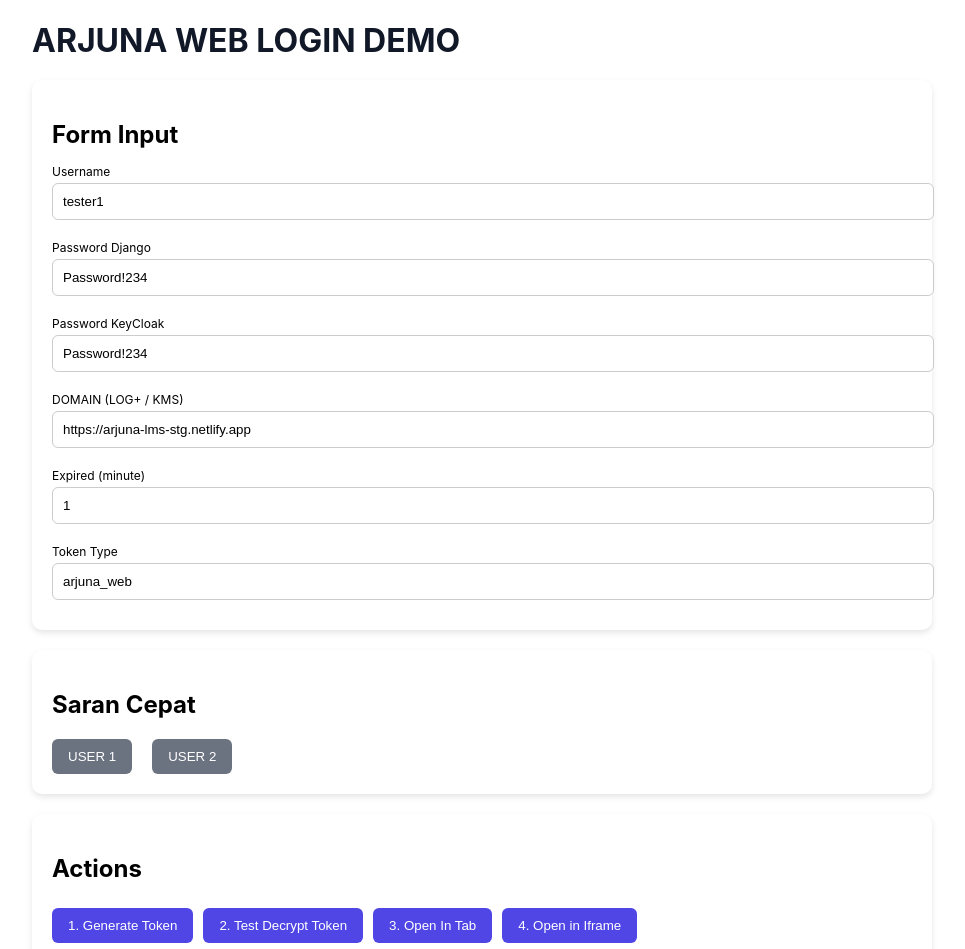
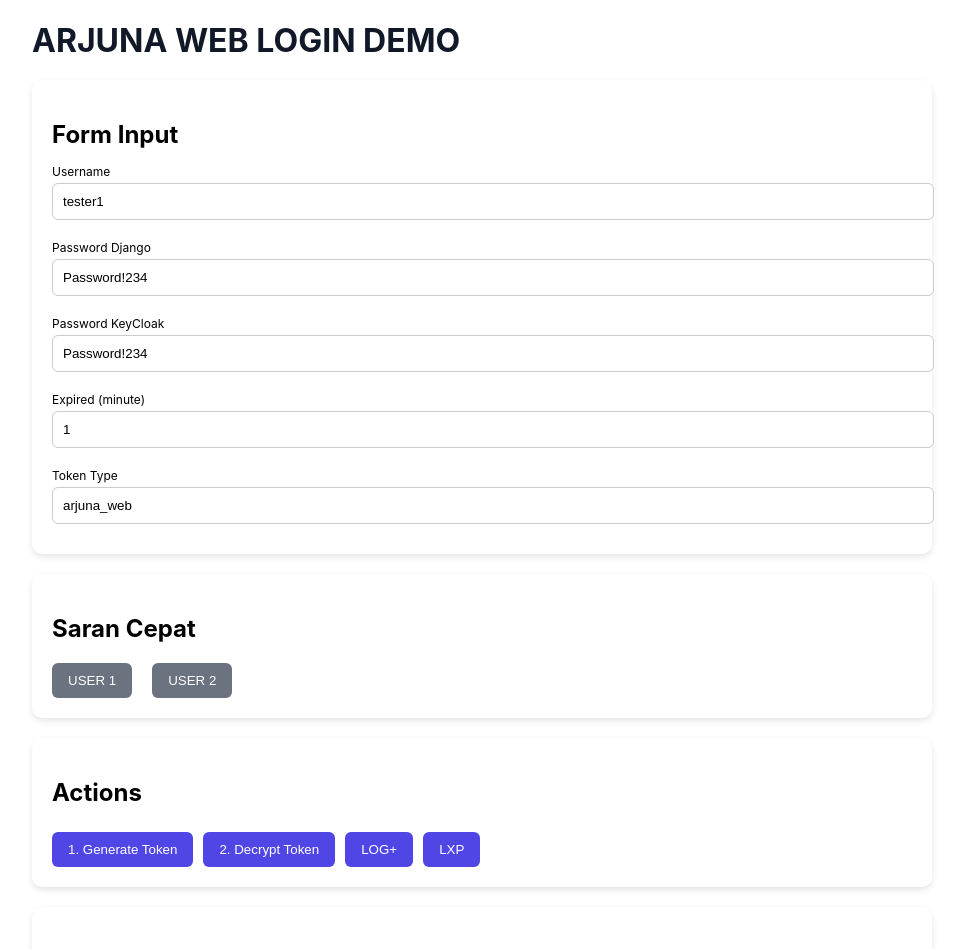
Before and after one commit to asarisoft/-REACTJS-ArjuanSampleLogin, a React (Create React App) app: page / in a window 1280 px wide. Shown: the top 949 px of the page, without its empty margins (158-1123 px from the left). Built offline with nearby package versions, Linux system fonts and the light colour scheme.

Commit message:
[feature/openLogKMsIfram] open log and kms

```diff
--- a/src/App.js
+++ b/src/App.js
@@ -53,22 +53,16 @@
 }
 
 export default function App() {
-  // const targetUrl = "https://bawanaapp.netlify.app/arjuna-web-callback"
-
-  // const targetUrl = "https://arjuna-kms.netlify.app"
-  const targetUrl = "https://arjuna-lms-stg.netlify.app"
-
-  // const targetUrl = "http://localhost:3000"
-  // const targetUrl = "http://localhost:3001"
+  const logURL = "https://arjuna-lms-stg.netlify.app"
+  const kmsURL = "https://arjuna-kms.netlify.app"
   const [username, setUsername] = useState("tester1");
   const [password, setPassword] = useState("Password!234");
   const [passwordKeycloak, setPasswordKeycloak] = useState("Password!234");
-  const [url, setUrl] = useState("");
   const [decrypted, setDecrypted] = useState(null);
   const [iframeUrlA, setIframeUrlA] = useState("");
   const [expired, setExpired] = useState(1);
   const [tokenType, setTokenType] = useState("arjuna_web");
-  const [targetDomain, setTargetDomain] = useState(targetUrl);
+  const [tokenParam, setToken] = useState("");
 
   const suggestions = useMemo(
     () => [
@@ -98,32 +92,25 @@
       expired_at, token_type: tokenType
     };
     const encrypted = await encryptData(payload);
-    setUrl(`${targetDomain}/arjuna-callback?token=${encodeURIComponent(encrypted)}`);
+    setToken(`${encodeURIComponent(encrypted)}`);
     setDecrypted(null);
   };
 
-  // from datetime import datetime, timezone
-  // # ubah string ISO UTC jadi datetime object
-  // expired_dt = datetime.fromisoformat(expired_at.replace("Z", "+00:00"))
-  // # waktu sekarang UTC
-  // now = datetime.now(timezone.utc)
-  // if now > expired_dt:
-  //     print("Token sudah expired")
-  // else:
-  //     print("Token masih berlaku")
-
   const handleDecrypt = async () => {
-    if (!url) return;
-    const tokenParam = url.split("token=")[1];
-    if (!tokenParam) return;
+    console.log("dipanagil", tokenParam)
+    if (!tokenParam)  return;
     const tokenB64 = decodeURIComponent(tokenParam);
     const encrypted = JSON.parse(atob(tokenB64));
     const data = await decryptData(encrypted);
     setDecrypted(data);
   };
 
-  const handleOpenUrl = () => { if (url) window.open(url, "_blank"); };
-  const handleOpenIframeA = () => { if (url) setIframeUrlA(url); };
+  // const handleOpenUrl = () => { if (url) window.open(url, "_blank"); };
+
+  const handleOpenIframeA = (baseUrl) => {
+    const urlToOpen = `${baseUrl}/?token=${tokenParam}`
+    setIframeUrlA(urlToOpen);
+  };
 
   const containerStyle = { maxWidth: 900, margin: "20px auto", fontFamily: "Inter, sans-serif" };
   const sectionStyle = { background: "#fff", padding: 20, borderRadius: 10, boxShadow: "0 3px 6px rgba(0,0,0,0.1)", marginBottom: 20 };
@@ -145,10 +132,9 @@
         <input style={inputStyle} placeholder="Password Django" value={password} onChange={e => setPassword(e.target.value)} />
         <p style={labelStyle}>Password KeyCloak</p>
         <input style={inputStyle} placeholder="Password Keycloak" value={passwordKeycloak} onChange={e => setPasswordKeycloak(e.target.value)} />
-        <p style={labelStyle}>DOMAIN (LOG+ / KMS) </p>
+        {/* <p style={labelStyle}>DOMAIN (LOG+ / KMS) </p>
         <input style={inputStyle} type="text" placeholder="Token Type" value={targetDomain}
-          onChange={e => setTargetDomain(e.target.value)} />
-
+          onChange={e => setTargetDomain(e.target.value)} /> */}
         <p style={labelStyle}>Expired (minute)</p>
         <input style={inputStyle} type="number" placeholder="Expired" value={expired} onChange={e => setExpired(e.target.value)} />
         <p style={labelStyle}>Token Type</p>
@@ -170,11 +156,13 @@
       {/* --- Actions Section --- */}
       <div style={sectionStyle}>
         <h2 style={{ marginBottom: 15 }}>Actions</h2>
-        <button style={buttonStyle} onClick={handleEncrypt}>1. Generate Token</button>
-        <button style={buttonStyle} onClick={handleDecrypt} disabled={!url}>2. Test Decrypt Token</button>
-        <button style={buttonStyle} onClick={handleOpenUrl} disabled={!url}>3. Open In Tab</button>
-        <button style={buttonStyle} onClick={handleOpenIframeA} disabled={!url}>4. Open in Iframe</button>
-        {url && <p style={{ wordBreak: "break-all", marginTop: 10, background: "#f3f4f6", padding: 10, borderRadius: 6 }}>{url}</p>}
+        <button style={buttonStyle} onClick={()=>handleEncrypt()}>1. Generate Token</button>
+        <button style={buttonStyle} onClick={()=>handleDecrypt()} disabled={!tokenParam}>2. Decrypt Token</button>
+        <button style={buttonStyle} onClick={()=>handleOpenIframeA(logURL)} disabled={!tokenParam}>LOG+</button>
+        <button style={buttonStyle} onClick={()=>handleOpenIframeA(kmsURL)} disabled={!tokenParam}>LXP</button>
+        {/* <button style={buttonStyle} onClick={handleOpenUrl} disabled={!url}>3. Open In Tab</button>
+        <button style={buttonStyle} onClick={handleOpenIframeA} disabled={!url}>4. Open in Iframe</button> */}
+        {tokenParam && <p style={{ wordBreak: "break-all", marginTop: 10, background: "#f3f4f6", padding: 10, borderRadius: 6 }}>{tokenParam}</p>}
         {decrypted && <pre style={{ background: "#f3f4f6", padding: 10, borderRadius: 6, marginTop: 10 }}>{JSON.stringify(decrypted, null, 2)}</pre>}
       </div>
 
```
